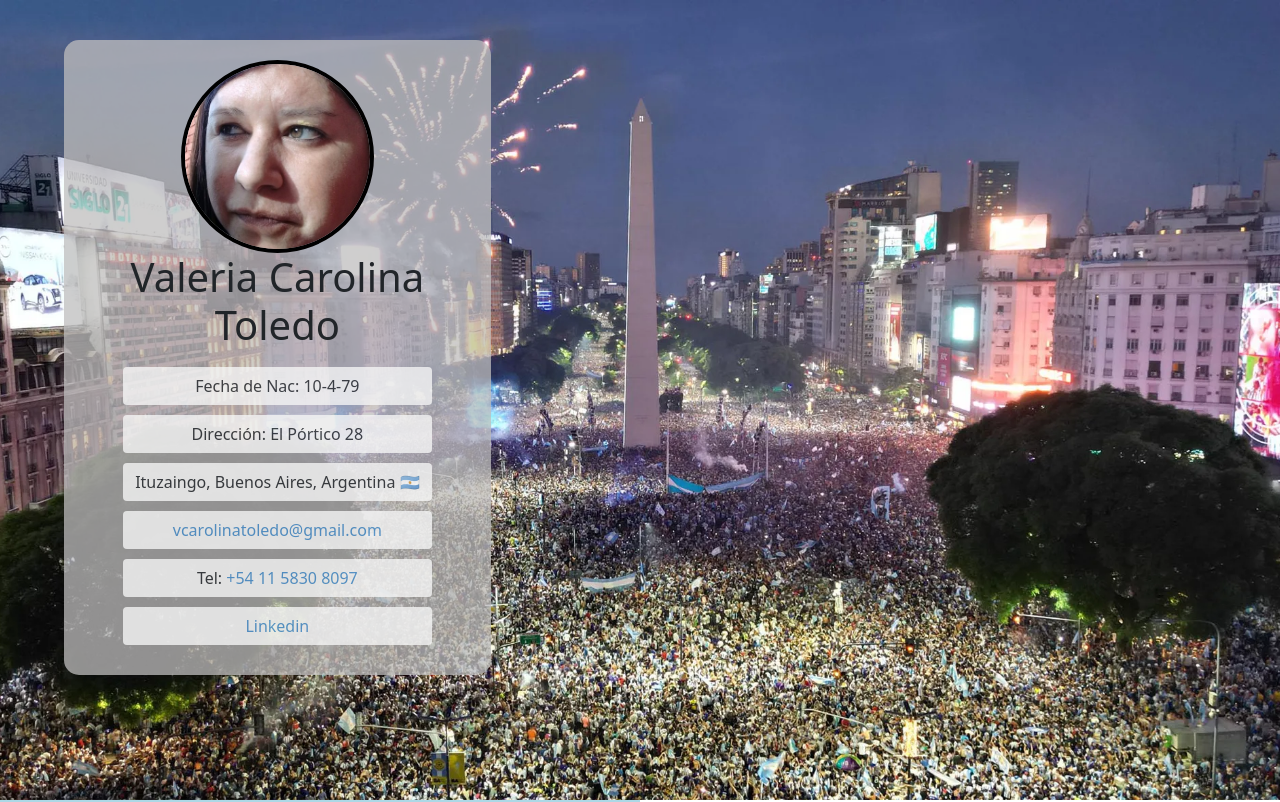
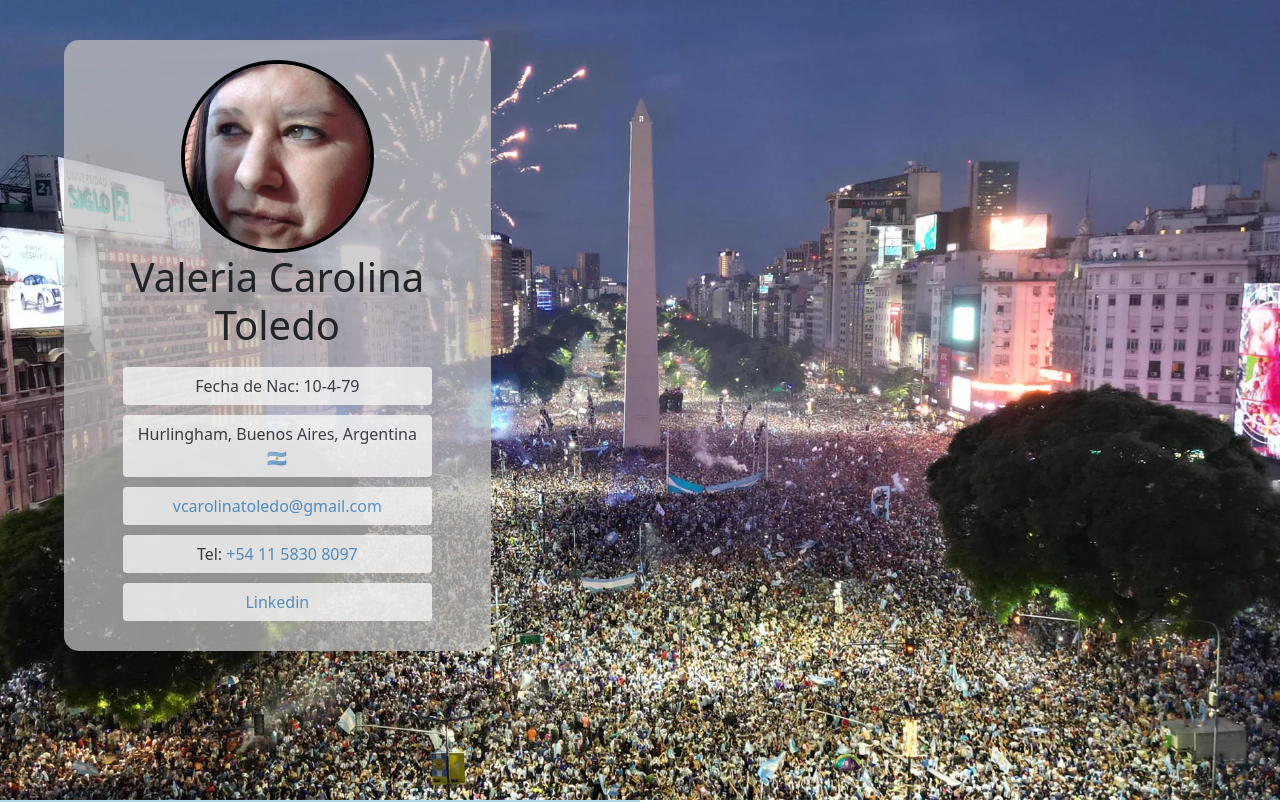
Before and after one commit to ru55oGit/patricio-toledo, a React (Create React App) app: page / in a window 1280 px wide. Shown: the top 802 px of the page. Built offline with nearby package versions, Linux system fonts and the light colour scheme.

Commit message:
Borrando direccion

```diff
--- a/src/components/PersonalData.js
+++ b/src/components/PersonalData.js
@@ -36,8 +36,7 @@ const PersonalData = () => {
             </Col>
             <Col md={6} lg={12}>
               <p>Fecha de Nac: 10-4-79</p>
-              <p>Dirección: El Pórtico 28</p>
-              <p>Ituzaingo, Buenos Aires, Argentina 🇦🇷</p>
+              <p>Hurlingham, Buenos Aires, Argentina 🇦🇷</p>
               <p>
                 <a href="mailto:vcarolinatoledo@gmail.com">
                   vcarolinatoledo@gmail.com
```
